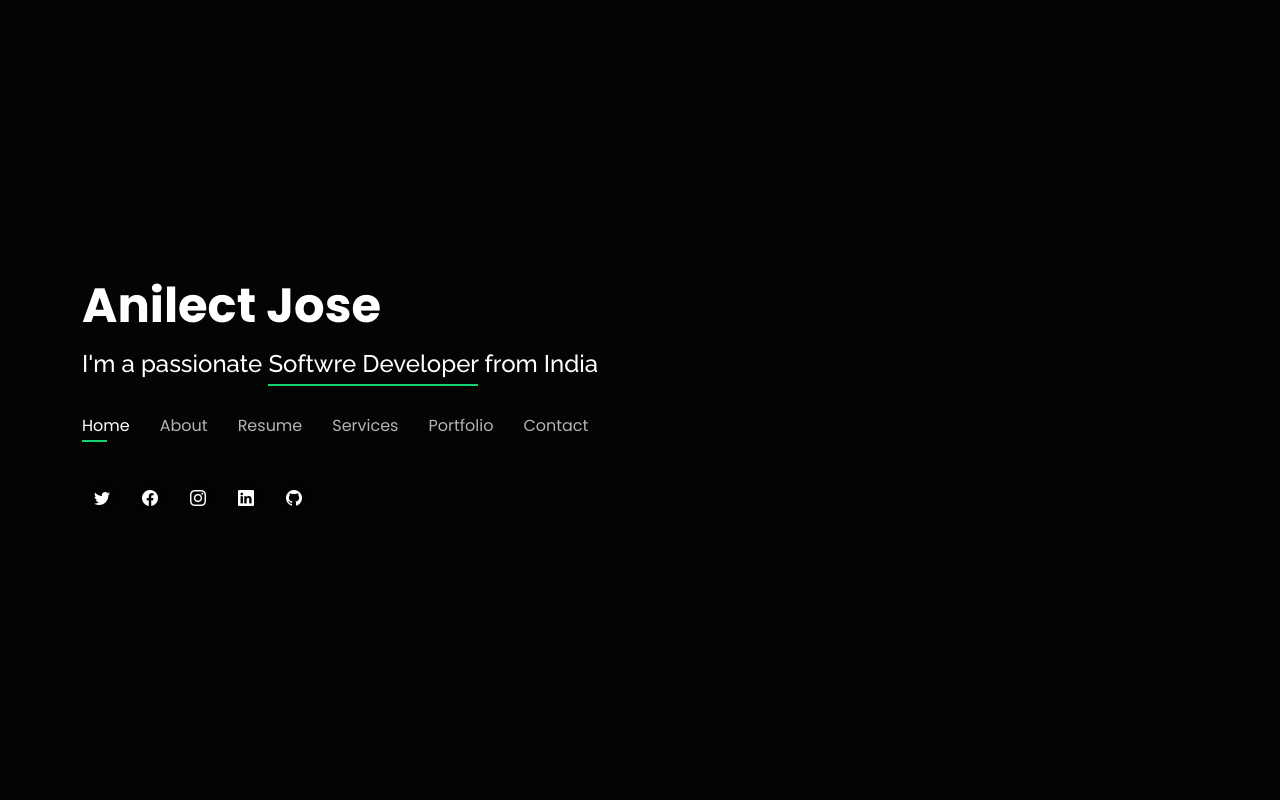
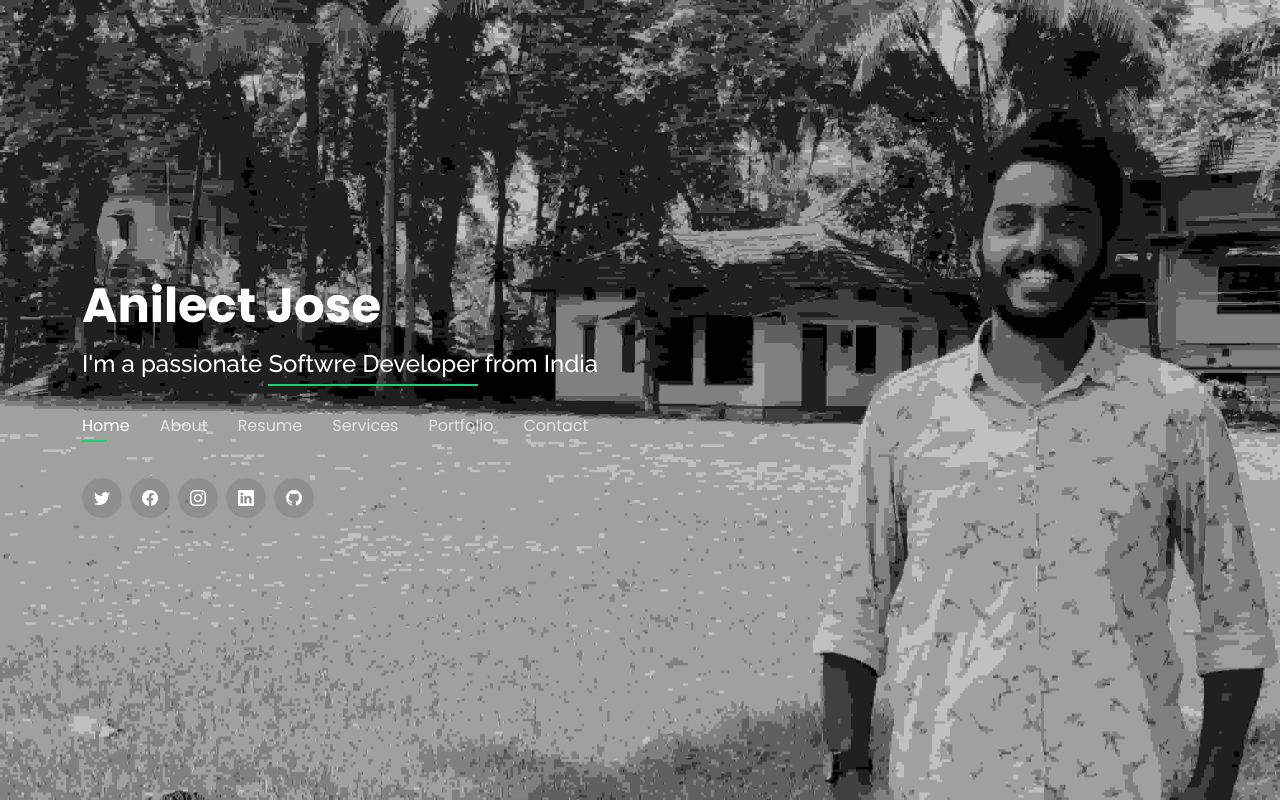
Before and after one commit to anilectjose/Portfolio, a plain HTML site: page index.html in a window 1280 px wide. Drawn offline with nearby package versions, Linux system fonts and the light colour scheme.

Commit message:
Update style.css

```diff
--- a/assets/css/style.css
+++ b/assets/css/style.css
@@ -19,7 +19,7 @@ body {
 body::before {
   content: "";
   position: fixed;
-  background: #040404 url("../img/bg.jpeg") top right no-repeat;
+  background: #040404 url("../img/bg.jpg") top right no-repeat;
   background-size: cover;
   left: 0;
   right: 0;
```
